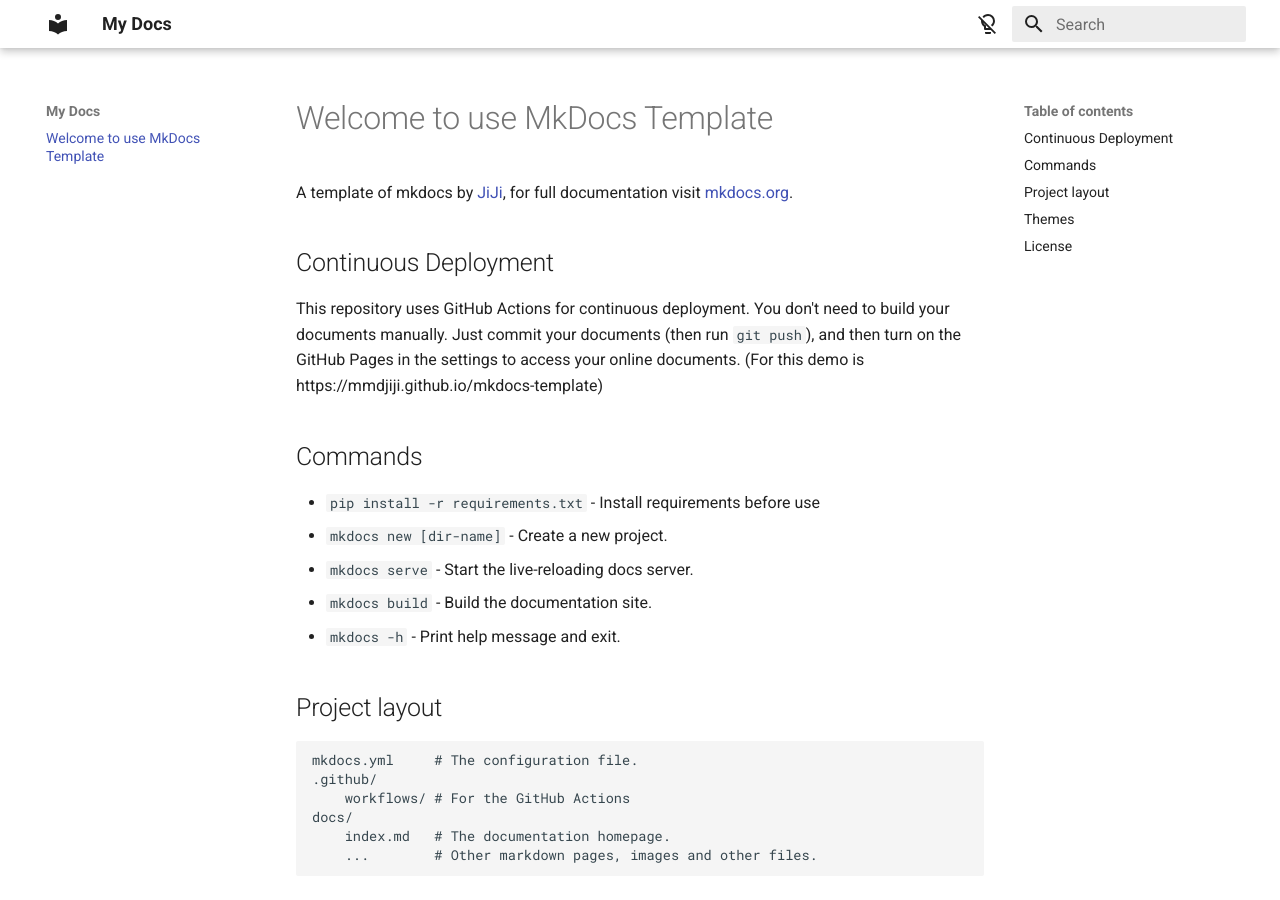
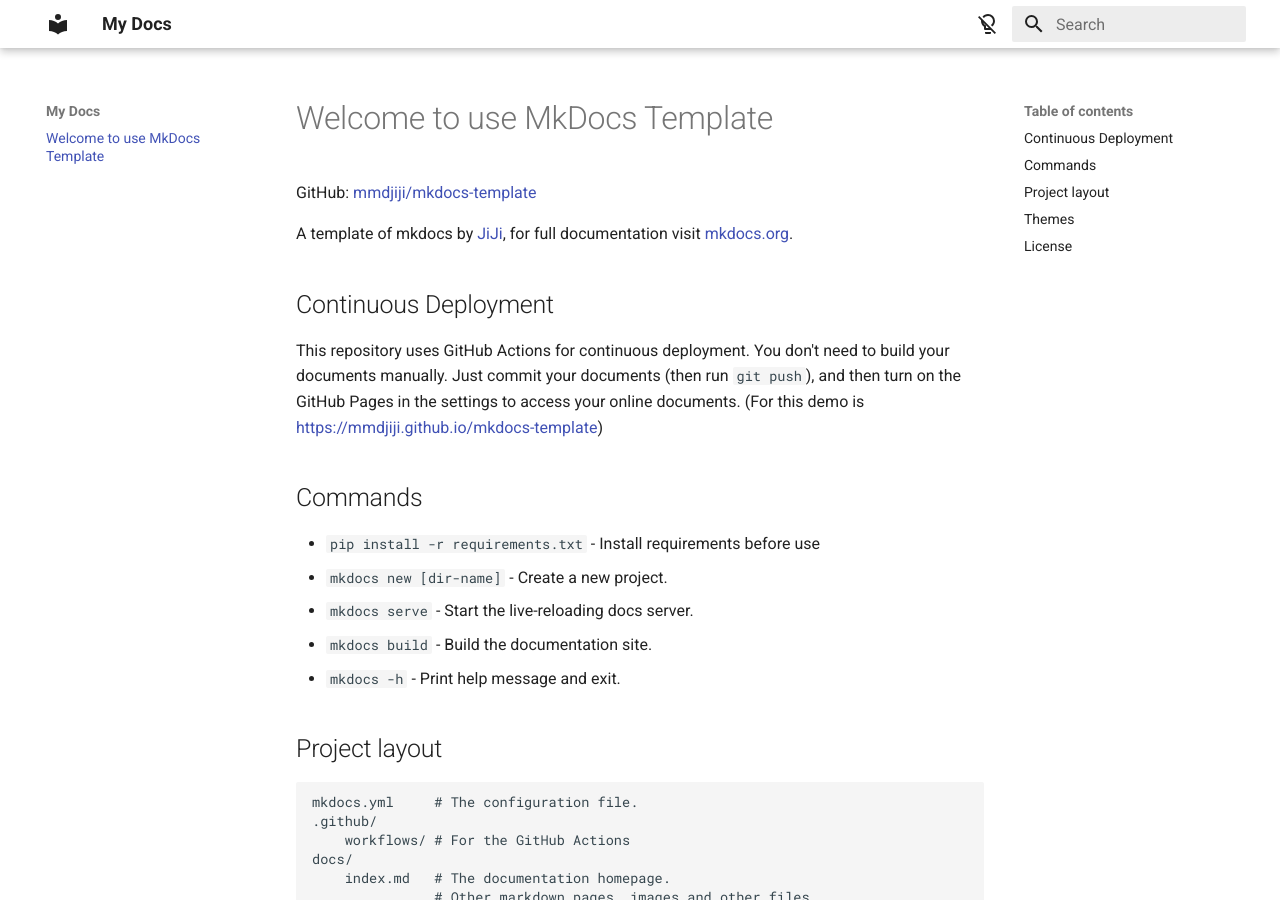
Before and after one commit to mmdjiji/mkdocs-template, an MkDocs documentation site: the page built from docs/index.md, in a window 1280 px wide and 900 px high. Built offline with MkDocs 1.6.1 and Material for MkDocs 9.7.7, drawn with Linux system fonts in a browser that asks for light colours.

Commit message:
Update Content

```diff
--- a/docs/index.md
+++ b/docs/index.md
@@ -1,9 +1,11 @@
 # Welcome to use MkDocs Template
+
+GitHub: [mmdjiji/mkdocs-template](https://github.com/mmdjiji/mkdocs-template)
 
 A template of mkdocs by [JiJi](https://mmdjiji.com), for full documentation visit [mkdocs.org](https://www.mkdocs.org).
 
 ## Continuous Deployment
-This repository uses GitHub Actions for continuous deployment. You don't need to build your documents manually. Just commit your documents (then run `git push`), and then turn on the GitHub Pages in the settings to access your online documents. (For this demo is https://mmdjiji.github.io/mkdocs-template)
+This repository uses GitHub Actions for continuous deployment. You don't need to build your documents manually. Just commit your documents (then run `git push`), and then turn on the GitHub Pages in the settings to access your online documents. (For this demo is [https://mmdjiji.github.io/mkdocs-template](https://mmdjiji.github.io/mkdocs-template))
 
 ## Commands
 
```
Also changed, not shown: README.md (+3 -1 lines).
